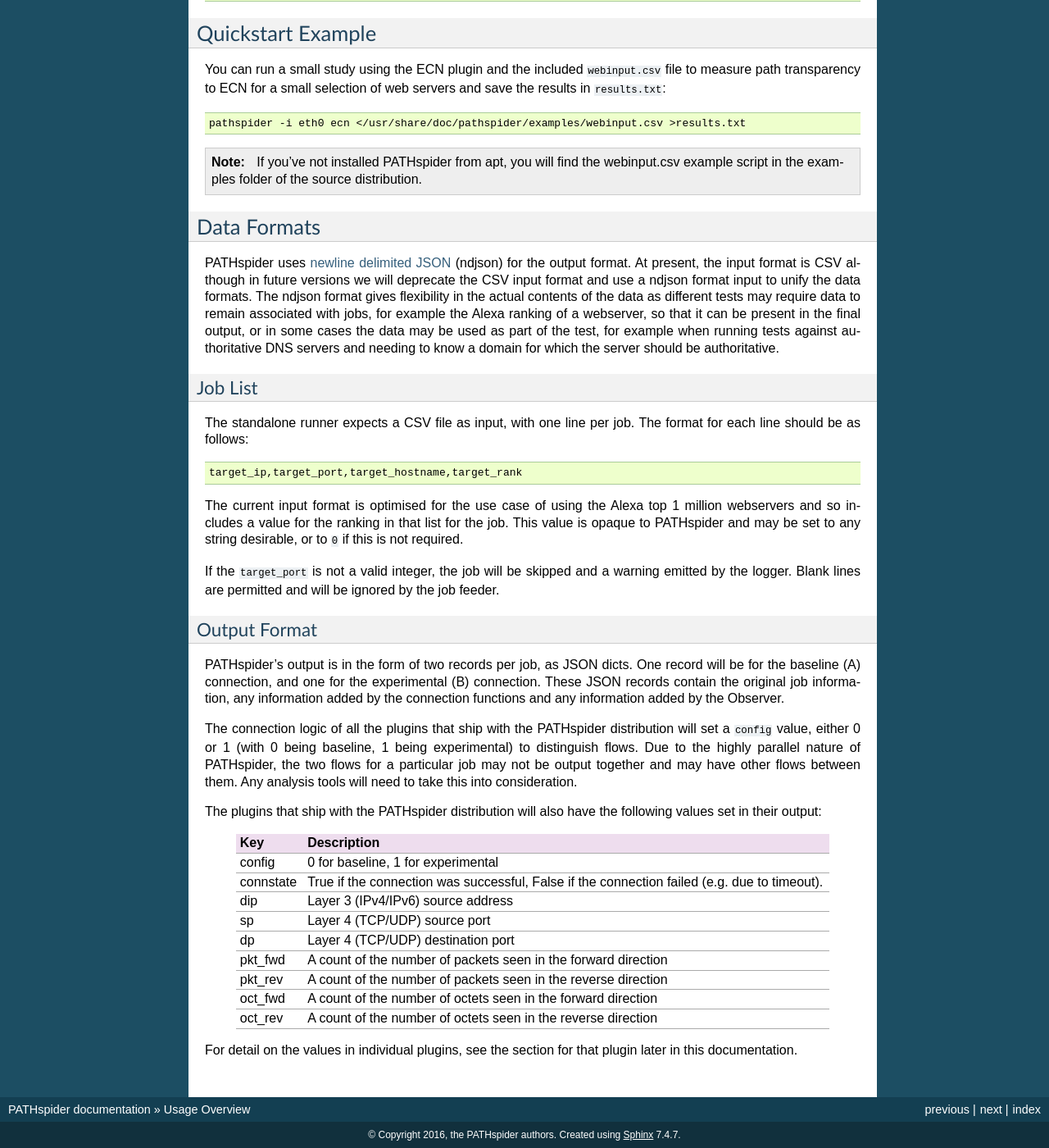
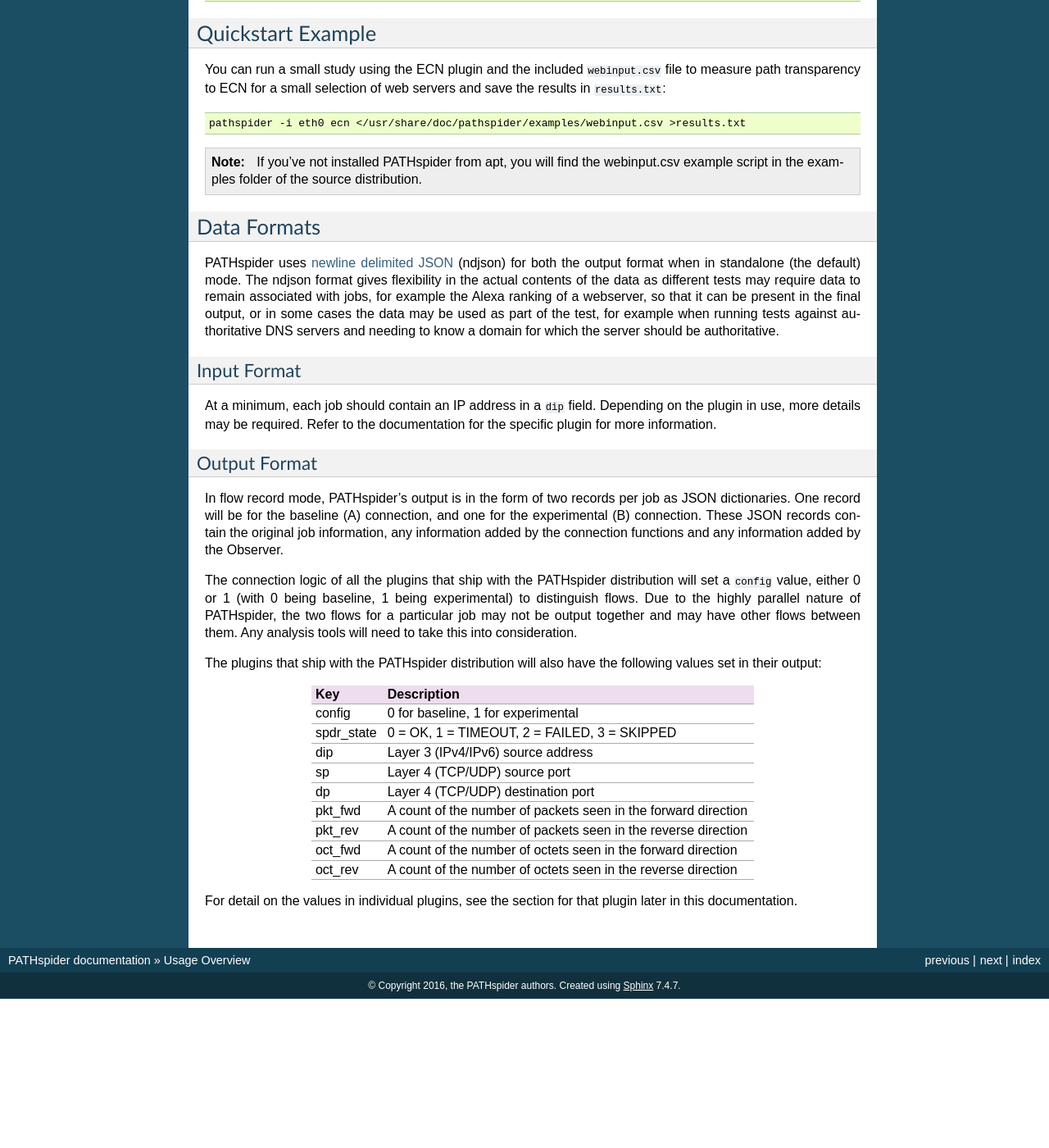
Before and after one commit to mami-project/pathspider, a Sphinx documentation site: the page built from doc/using.rst, in a window 1280 px wide and 1400 px high, scrolled down 697 px. Shown: the whole window at 82% size. Built offline with Sphinx 7.4.7, drawn with Linux system fonts in a browser that asks for light colours; after the commit the page ends 1915 px from its top, so only the background shows below that.

Commit message:
Update documentation for input format and namespaces

```diff
--- a/doc/using.rst
+++ b/doc/using.rst
@@ -61,43 +61,32 @@
 Data Formats
 ------------
 
-PATHspider uses `newline delimited JSON <http://ndjson.org/>`_ (ndjson) for the
-output format. At present, the input format is CSV although in future versions
-we will deprecate the CSV input format and use a ndjson format input to unify
-the data formats. The ndjson format gives flexibility in the actual contents of
-the data as different tests may require data to remain associated with jobs,
-for example the Alexa ranking of a webserver, so that it can be present in the
-final output, or in some cases the data may be used as part of the test, for
-example when running tests against authoritative DNS servers and needing to
-know a domain for which the server should be authoritative.
-
-Job List
-~~~~~~~~
-
-The standalone runner expects a CSV file as input, with one line per job. The
-format for each line should be as follows::
-
- target_ip,target_port,target_hostname,target_rank
-
-The current input format is optimised for the use case of using the Alexa top
-1 million webservers and so includes a value for the ranking in that list for
-the job. This value is opaque to PATHspider and may be set to any string
-desirable, or to ``0`` if this is not required.
-
-If the ``target_port`` is not a valid integer, the job will be skipped and a
-warning emitted by the logger. Blank lines are permitted and will be ignored by
-the job feeder.
+PATHspider uses `newline delimited JSON <http://ndjson.org/>`_ (ndjson) for
+both the output format when in standalone (the default) mode. The ndjson format
+gives flexibility in the actual contents of the data as different tests may
+require data to remain associated with jobs, for example the Alexa ranking of a
+webserver, so that it can be present in the final output, or in some cases the
+data may be used as part of the test, for example when running tests against
+authoritative DNS servers and needing to know a domain for which the server
+should be authoritative.
 
 .. _defaultoutput:
+
+Input Format
+~~~~~~~~~~~~
+
+At a minimum, each job should contain an IP address in a ``dip`` field.
+Depending on the plugin in use, more details may be required. Refer to the
+documentation for the specific plugin for more information.
 
 Output Format
 ~~~~~~~~~~~~~
 
-PATHspider's output is in the form of two records per job, as JSON dicts. One
-record will be for the baseline (A) connection, and one for the experimental
-(B) connection. These JSON records contain the original job information, any
-information added by the connection functions and any information added by the
-Observer.
+In flow record mode, PATHspider's output is in the form of two records per job
+as JSON dictionaries. One record will be for the baseline (A) connection, and
+one for the experimental (B) connection. These JSON records contain the
+original job information, any information added by the connection functions and
+any information added by the Observer.
 
 The connection logic of all the plugins that ship with the PATHspider
 distribution will set a ``config`` value, either 0 or 1 (with 0 being baseline,
@@ -114,8 +103,7 @@
 +============+================================================================+
 | config     | 0 for baseline, 1 for experimental                             |
 +------------+----------------------------------------------------------------+
-| connstate  | True if the connection was successful, False if the connection |
-|            | failed (e.g. due to timeout).                                  |
+| spdr_state | 0 = OK, 1 = TIMEOUT, 2 = FAILED, 3 = SKIPPED                   |
 +------------+----------------------------------------------------------------+
 | dip        | Layer 3 (IPv4/IPv6) source address                             |
 +------------+----------------------------------------------------------------+
```
